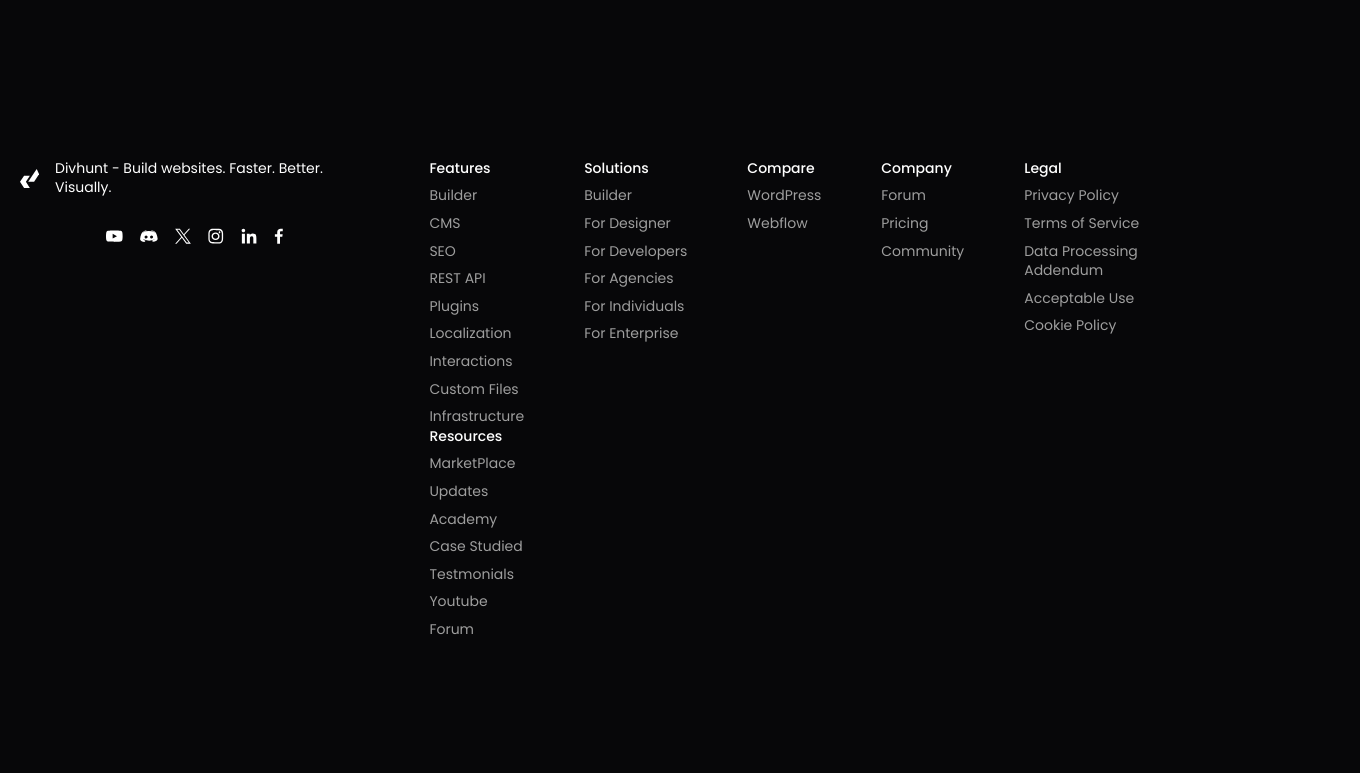
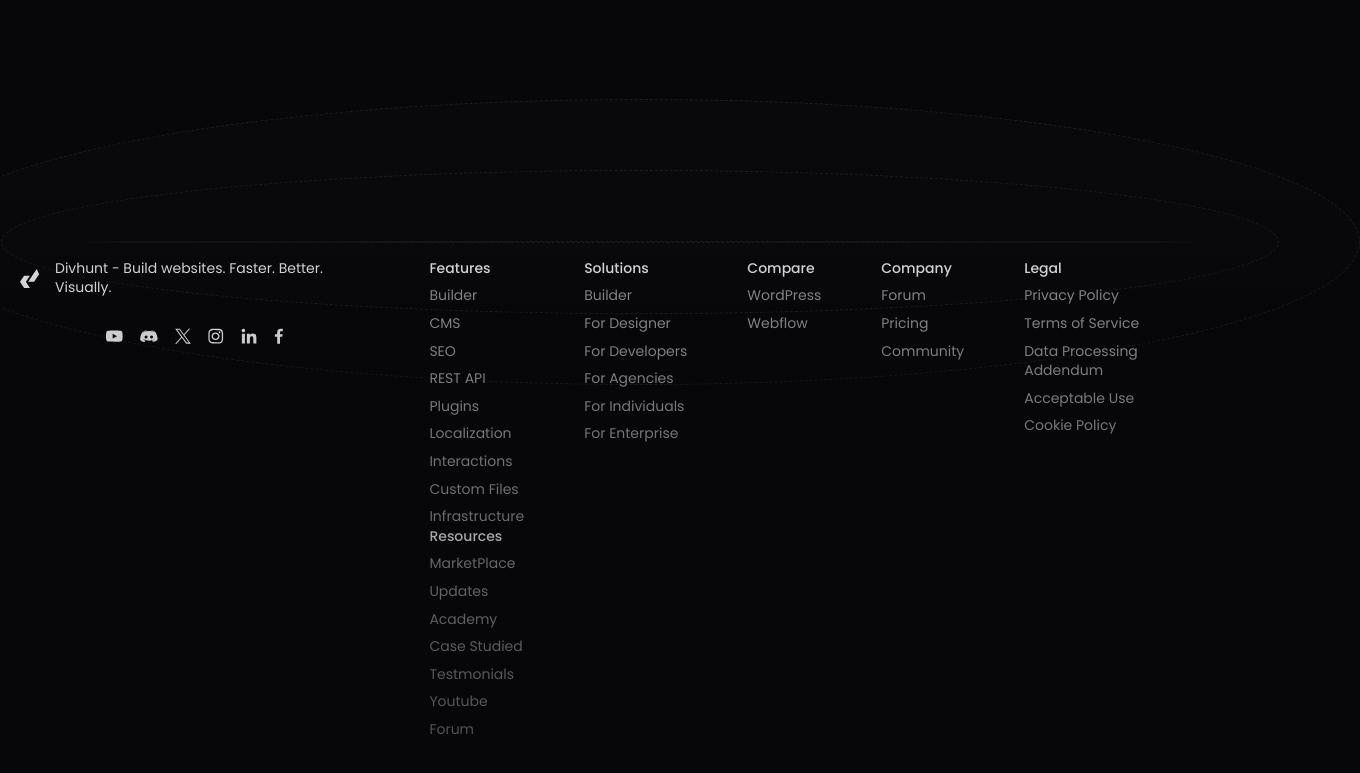
Before and after one commit to olumatty/Divhunt-Clone, a React (Vite) app: page /enterprise in a window 1280 px wide. Shown: the part 4974-5747 px from the top of the page, 1360 px wide, since content can reach past the window. Before the commit the page ends 5673 px from the top, so only its background shows below. Built offline with nearby package versions, Linux system fonts and the light colour scheme.

Commit message:
Infrastructure 1.0

```diff
--- /dev/null
+++ b/src/components/Infrastructure.jsx
@@ -0,0 +1,22 @@
+import React from "react";
+
+const Infrastructure = () => {
+  return (
+    <div className="relative pt-[100px] [b-[60px]">
+      <div className="top-0 left-[50%] w-[1440px] h-[1240px] absolute transform -translate-x-1/2 mx-auto">
+        <div className="top-0 left-[50%] w-[1440px] absolute transform -translate-x-1/2 mx-auto">
+          <div className="border border-dashed border-[#D9D9D9] opacity-[0.1] bg-gradient-to-b from-[#242424] to-transparent py-[70px] px-[80px] rounded-[50%]">
+            <div className="w-full border border-dashed border-[#D9D9D9] bg-gradient-to-b from-[#242424] to-transparent py-[70px] px-[80px] rounded-[50%]">
+              <div className="w-full border border-dashed border-[#D9D9D9] bg-gradient-to-b from-[#242424] to-transparent h-full rounded-[50%]"></div>
+            </div>
+          </div>
+        </div>
+        <div className="top-0 left-0 right-0 bottom-0 absolute bg-gradient-to-b from-transparent to-[#070709] mx-auto"></div>
+      </div>
+
+      <div className="container"></div>
+    </div>
+  );
+};
+
+export default Infrastructure;
--- a/src/pages/Enterprise/index.jsx
+++ b/src/pages/Enterprise/index.jsx
@@ -5,6 +5,7 @@
 import Trust from '../../components/Trust'
 import Offer from '../../components/Offer'
 import Features from '../../components/Features'
+import Infrastructure from '../../components/Infrastructure'
 
 const Enterprise = () => {
   return (
@@ -15,6 +16,7 @@
       <Trust/>
       <Offer/>
       <Features/>
+      <Infrastructure/>
     </div>
   )
 }
```
